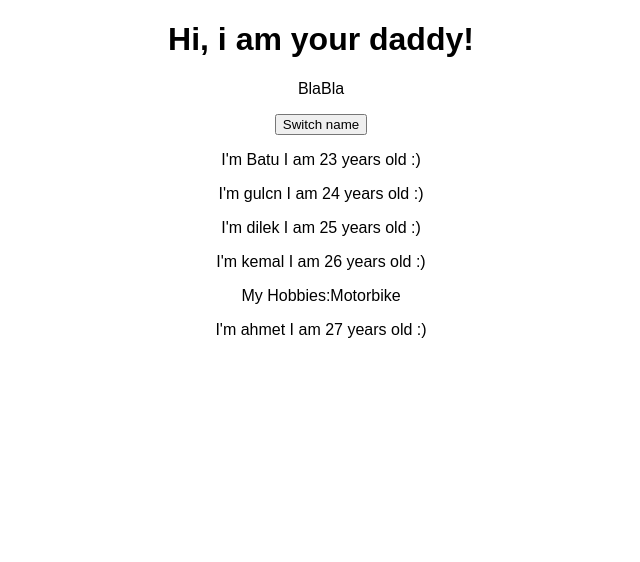
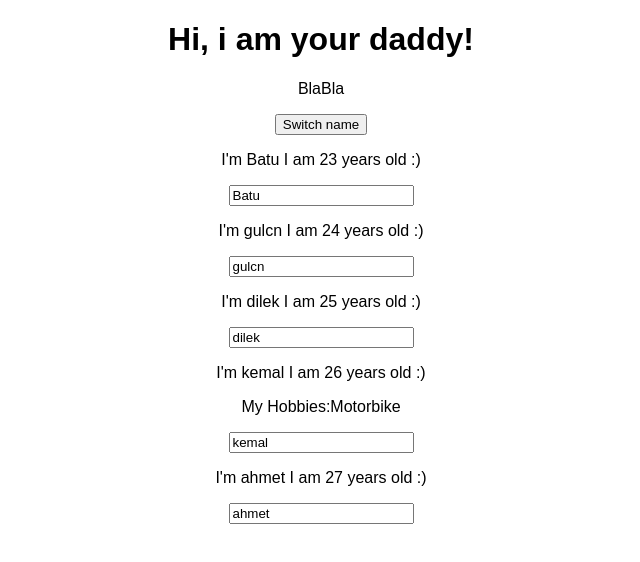
Before and after one commit to batuhanbalaban/reactplayground, a React (Create React App) app: page / in a window 1280 px wide. Shown: the top 562 px of the page, without its empty margins (319-959 px from the left). Built offline with nearby package versions, Linux system fonts and the light colour scheme.

Commit message:
Adding Two Way Binding

```diff
--- a/src/App.js
+++ b/src/App.js
@@ -43,6 +43,19 @@ switchNameHandler2 = (name) => {
   })
 }
 
+nameChanhedHandler = (event) => {
+  //console.log("was called!");
+  // DON'T DO THIS !!!! this.state.persons[0].name = "Nahutab";
+  this.setState({
+    persons:[
+      {name:this.state.persons[0].name, age:"33"},
+      {name:this.state.persons[1].name, age:"34"},
+      {name:this.state.persons[2].name, age:"35"},
+      {name:event.target.value, age:"36"},
+      {name:this.state.persons[4].name, age:"37"}
+    ]
+  })
+}
 
   render() {
     return (
@@ -53,8 +66,8 @@ switchNameHandler2 = (name) => {
         <Person name={this.state.persons[0].name} age={this.state.persons[0].age} myfunc={this.switchNameHandler} />
         <Person  name={this.state.persons[1].name} age={this.state.persons[1].age} myfunc={this.switchNameHandler2.bind(this,"SomeName")} />
         <Person  name={this.state.persons[2].name} age={this.state.persons[2].age} myfunc={ () =>this.switchNameHandler2("EvenBetter")} />
-        <Person  name={this.state.persons[3].name} age={this.state.persons[3].age} myfunc={this.switchNameHandler} >My Hobbies:Motorbike</Person>
-        <Person  name={this.state.persons[4].name} age={this.state.persons[4].age} myfunc={this.switchNameHandler} />
+        <Person  name={this.state.persons[3].name} age={this.state.persons[3].age} myfunc={this.switchNameHandler} nameChanged={this.nameChanhedHandler}>My Hobbies:Motorbike</Person>
+        <Person  name={this.state.persons[4].name} age={this.state.persons[4].age} myfunc={this.switchNameHandler}/>
       </div>
     );
   }
--- a/src/Person/Person.js
+++ b/src/Person/Person.js
@@ -5,6 +5,7 @@ const person = (props) =>{
         <div>
             <p onClick={props.myfunc}>I'm {props.name} I am {props.age} years old :)</p>
             <p>{props.children}</p>
+            <input type="text" onChange={props.nameChanged} value={props.name}/>
         </div>
 
     )
```
